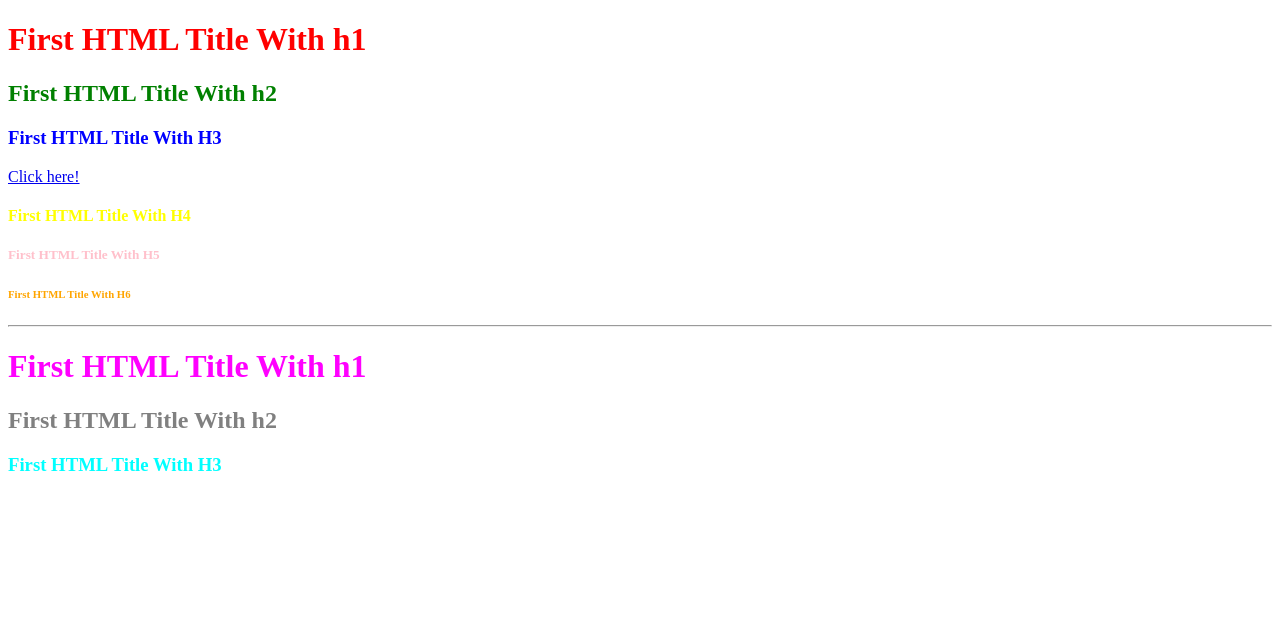
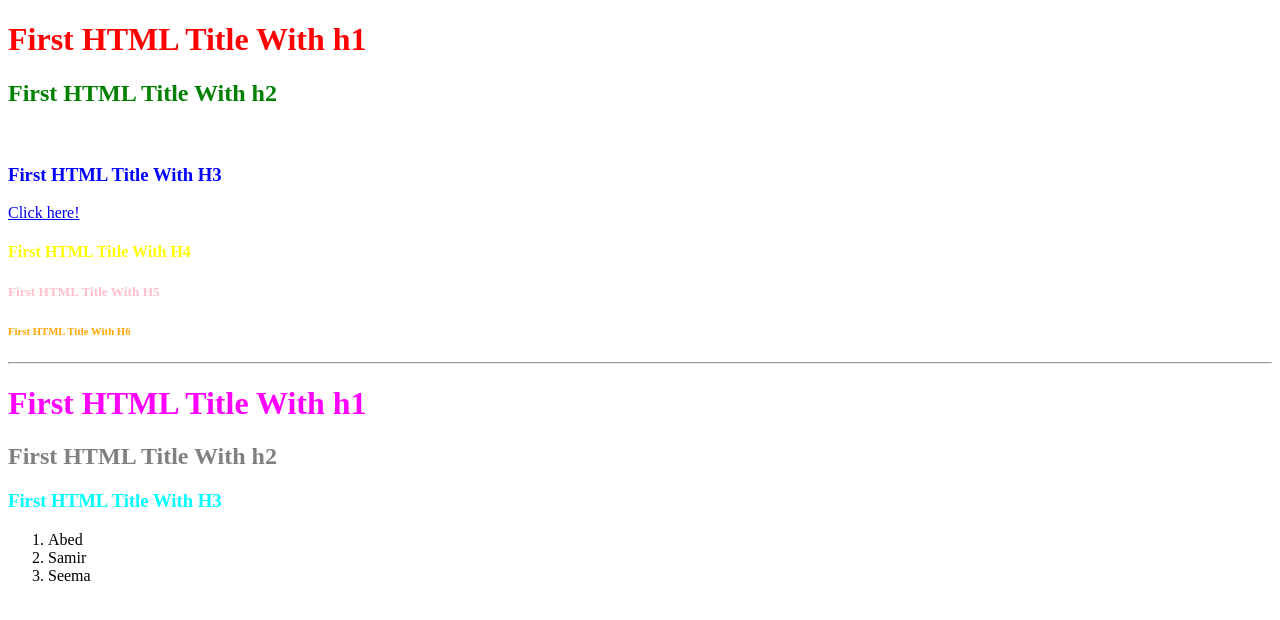
Before and after one commit to mreziko/ui_class, a plain HTML site: page proj01/proj1.html in a window 1280 px wide. Drawn offline with Linux system fonts and the light colour scheme.

Commit message:
This is my first commit

```diff
--- a/proj01/proj1.html
+++ b/proj01/proj1.html
@@ -9,6 +9,8 @@
 <body>
 	<h1 >First HTML Title With h1 </h1>
 	<h2 >First HTML Title With h2</h2>
+	<br>
+
 	<h3 >First HTML Title With H3</h3>
 	<a href="http://google.com">Click here!</a>
 	<h4 >First HTML Title With H4</h4>
@@ -19,5 +21,12 @@
 	<h2 class="head2" >First HTML Title With h2</h2>
 	<h3 class="head3">First HTML Title With H3</h3>
 
+	<ol>
+		<li>Abed</li>
+		<li>Samir</li>
+		<li>Seema</li>
+
+	</ol>
+
 </body>
 </html>
```
